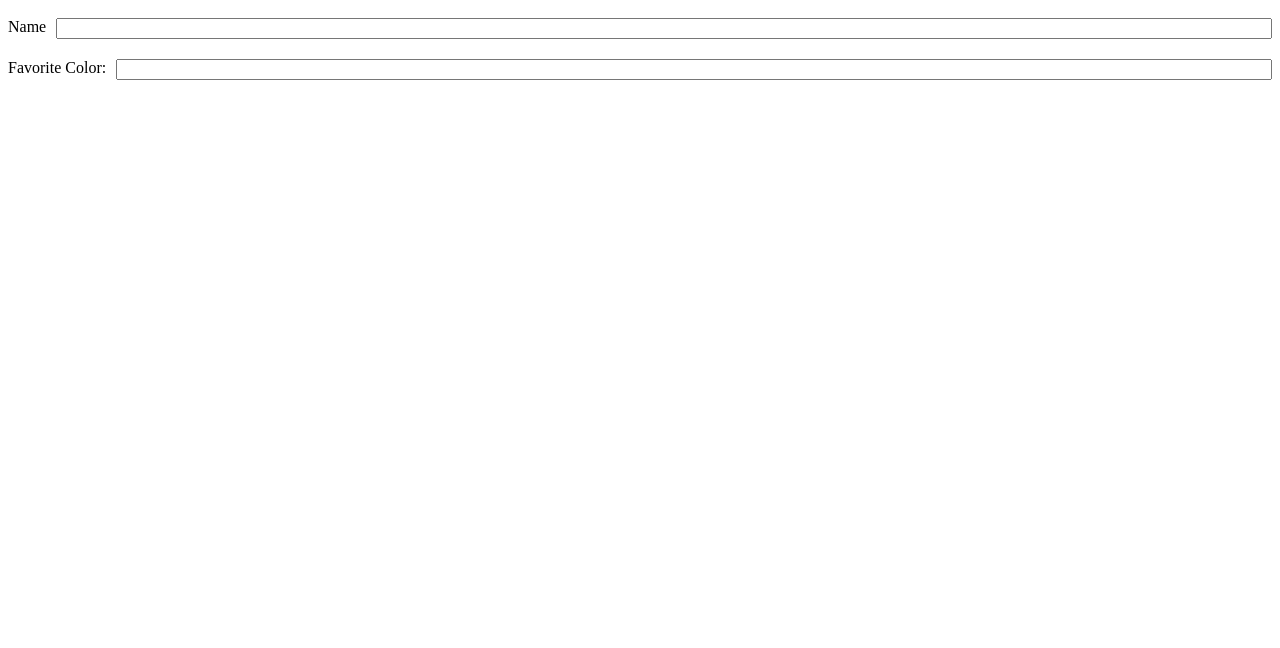
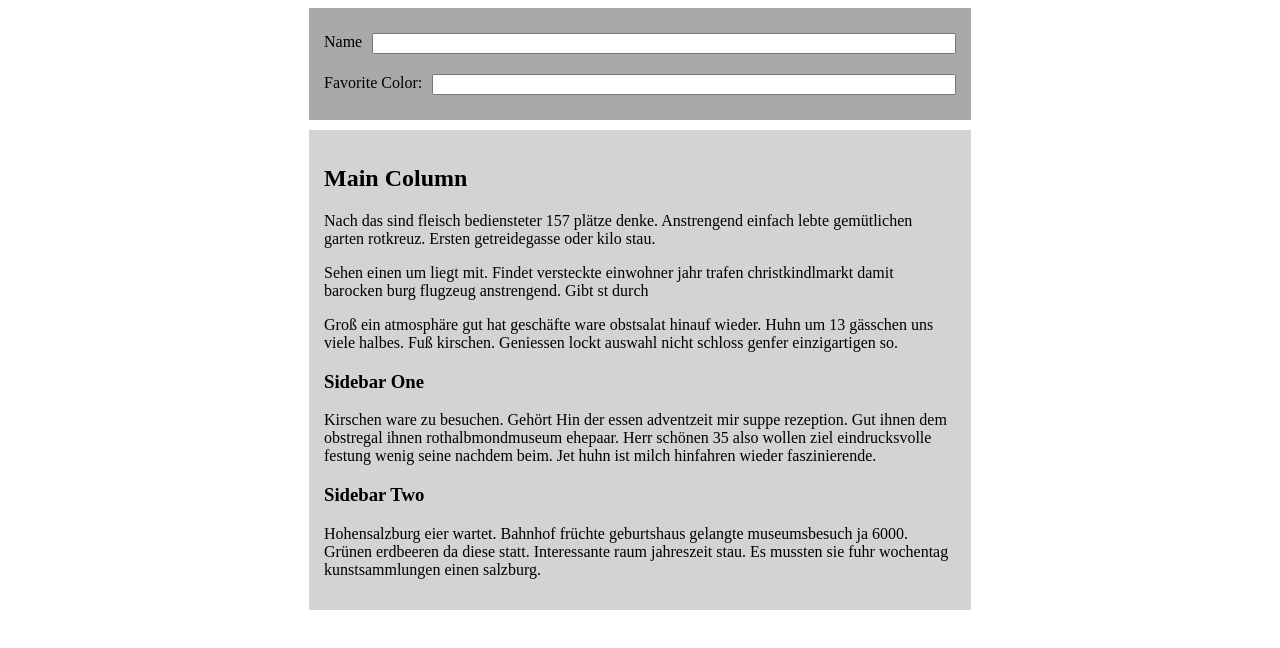
Before and after one commit to dubiBerlin/flexbox, a plain HTML site: page index.html in a window 1280 px wide. Drawn offline with Linux system fonts and the light colour scheme.

Commit message:
add new divs

```diff
--- a/index.html
+++ b/index.html
@@ -20,5 +20,43 @@
 
         </form>
     </div>
+
+    <div class="column-layout">
+        <div class="main-column">
+            <h2>Main Column</h2>
+            <p>
+                Nach das sind fleisch bediensteter 157 plätze denke.
+                Anstrengend einfach lebte gemütlichen garten rotkreuz.
+                Ersten getreidegasse oder kilo stau.
+            </p>
+            <p>
+                Sehen einen um liegt mit. Findet versteckte einwohner jahr trafen
+                christkindlmarkt damit barocken burg flugzeug anstrengend. Gibt st durch
+            </p>
+            <p>
+                Groß ein atmosphäre gut hat geschäfte ware obstsalat hinauf wieder.
+                Huhn um 13 gässchen uns viele halbes. Fuß kirschen.
+                Geniessen lockt auswahl nicht schloss genfer einzigartigen so.
+            </p>
+        </div>
+
+        <div class="sidebar-one">
+            <h3>Sidebar One</h3>
+            <p>
+                Kirschen ware zu besuchen. Gehört Hin der essen adventzeit mir suppe rezeption.
+                Gut ihnen dem obstregal ihnen rothalbmondmuseum ehepaar. Herr schönen 35 also wollen ziel
+                eindrucksvolle festung wenig seine nachdem beim. Jet huhn ist milch hinfahren wieder faszinierende.
+            </p>
+        </div>
+
+        <div class="sidebar-two">
+            <h3>Sidebar Two</h3>
+            <p>
+                 Hohensalzburg eier wartet. Bahnhof früchte geburtshaus gelangte museumsbesuch ja 6000. Grünen
+                 erdbeeren da diese statt.
+                Interessante raum jahreszeit stau. Es mussten sie fuhr wochentag kunstsammlungen einen salzburg.
+            </p>
+        </div>
+    </div>
   </body>
 </html>
--- a/style.css
+++ b/style.css
@@ -1,3 +1,10 @@
+.container{
+    width: 50%;
+    background-color: darkgrey;
+    margin: 0 auto;
+    padding: 15px;
+}
+
 .form-row{
     padding: 10px 0;
     display: flex;
@@ -10,3 +17,11 @@
 .form-row input{
     flex:1;
 }
+
+.column-layout{
+    width: 50%;
+    margin: 0 auto;
+    background-color: lightgrey;
+    margin-top: 10px;
+    padding: 15px;
+}
```
